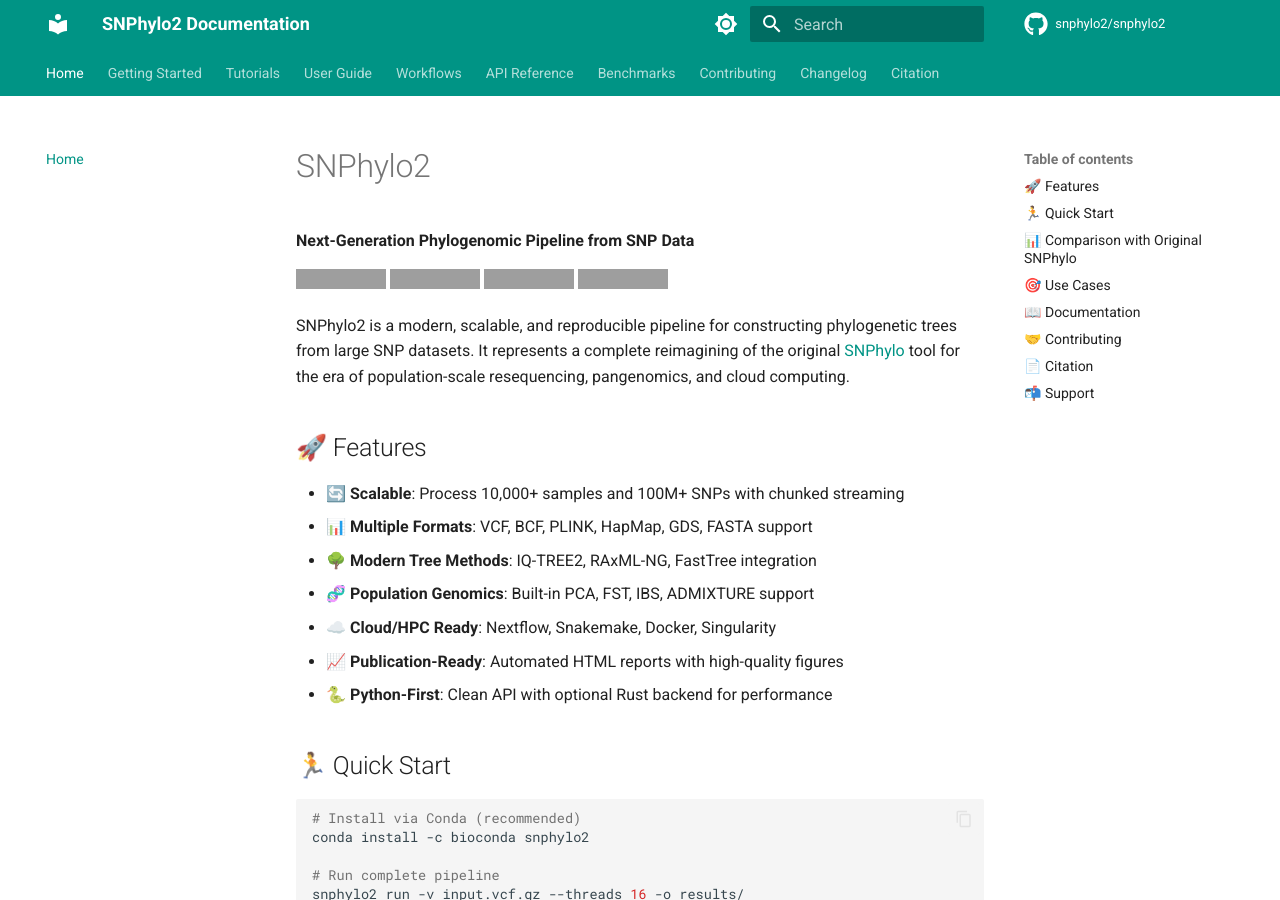
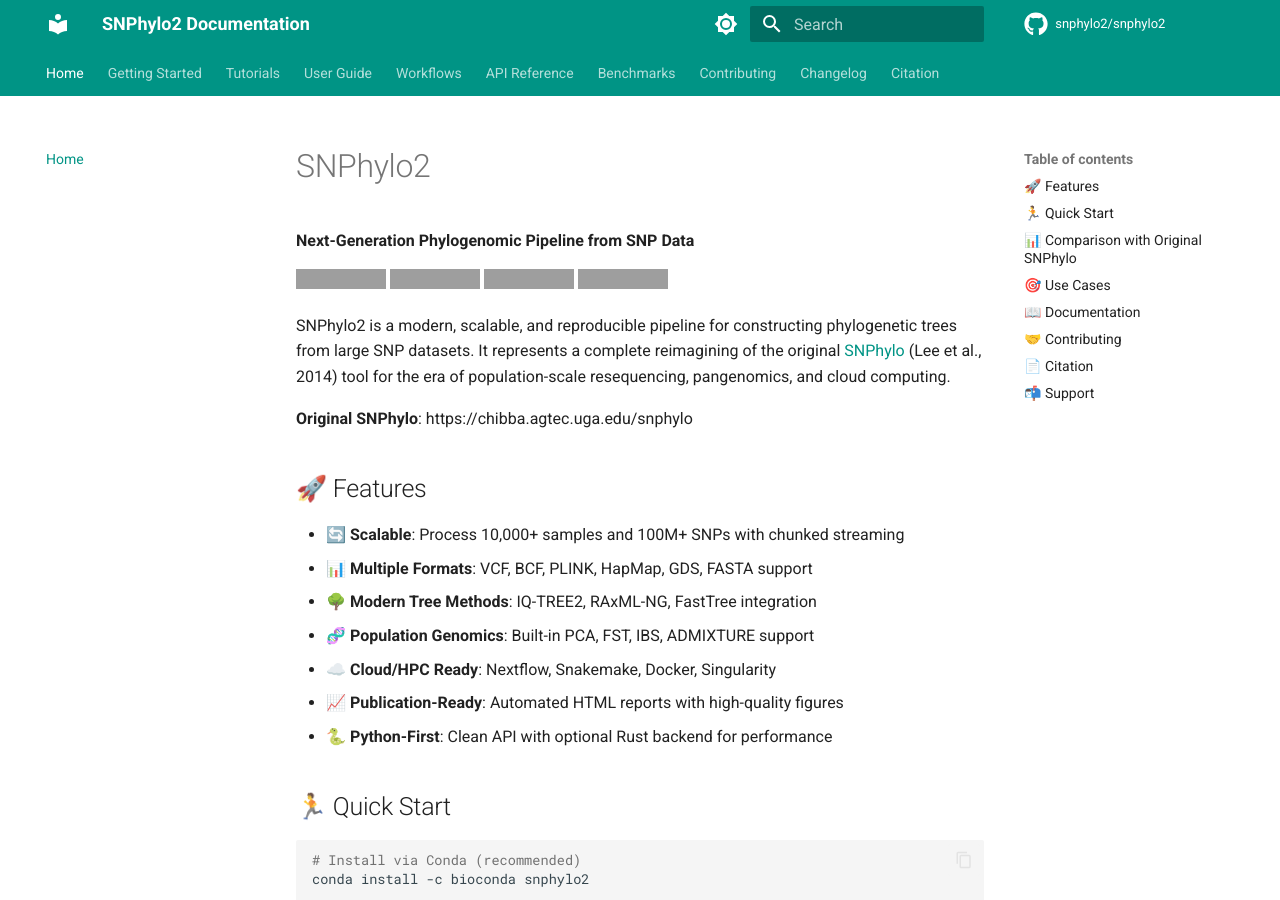
Before and after one commit to ank-man/SNPhylo2, an MkDocs documentation site: the page built from docs/index.md, in a window 1280 px wide and 900 px high, cut to the strip 0-900 px from the top of the window. Built offline with MkDocs 1.6.1 and Material for MkDocs 9.7.7, drawn with Linux system fonts in a browser that asks for light colours; comment, search, counter and statistics services are not loaded; the version menu is left out; grey boxes are pictures that could not be loaded.

Commit message:
Add original SNPhylo website reference (https://chibba.agtec.uga.edu/snphylo) to README, docs, and packaging metadata

```diff
--- a/docs/index.md
+++ b/docs/index.md
@@ -7,7 +7,9 @@
 [![License](https://img.shields.io/badge/license-MIT-green)](LICENSE)
 [![Docs](https://img.shields.io/badge/docs-mkdocs-blue)](https://snphylo2.readthedocs.io)
 
-SNPhylo2 is a modern, scalable, and reproducible pipeline for constructing phylogenetic trees from large SNP datasets. It represents a complete reimagining of the original [SNPhylo](https://github.com/thlee/SNPhylo) tool for the era of population-scale resequencing, pangenomics, and cloud computing.
+SNPhylo2 is a modern, scalable, and reproducible pipeline for constructing phylogenetic trees from large SNP datasets. It represents a complete reimagining of the original [SNPhylo](https://chibba.agtec.uga.edu/snphylo) (Lee et al., 2014) tool for the era of population-scale resequencing, pangenomics, and cloud computing.
+
+**Original SNPhylo**: https://chibba.agtec.uga.edu/snphylo
 
 ## 🚀 Features
 
--- a/pyproject.toml
+++ b/pyproject.toml
@@ -5,7 +5,7 @@
 [project]
 name = "snphylo2"
 version = "0.1.0"
-description = "Next-generation phylogenomic pipeline from SNP data"
+description = "Next-generation phylogenomic pipeline from SNP data (successor to SNPhylo: https://chibba.agtec.uga.edu/snphylo)"
 readme = "README.md"
 license = "MIT"
 requires-python = ">=3.10"
```
Also changed, not shown: README.md (+9 -1 lines), 1 other file.
